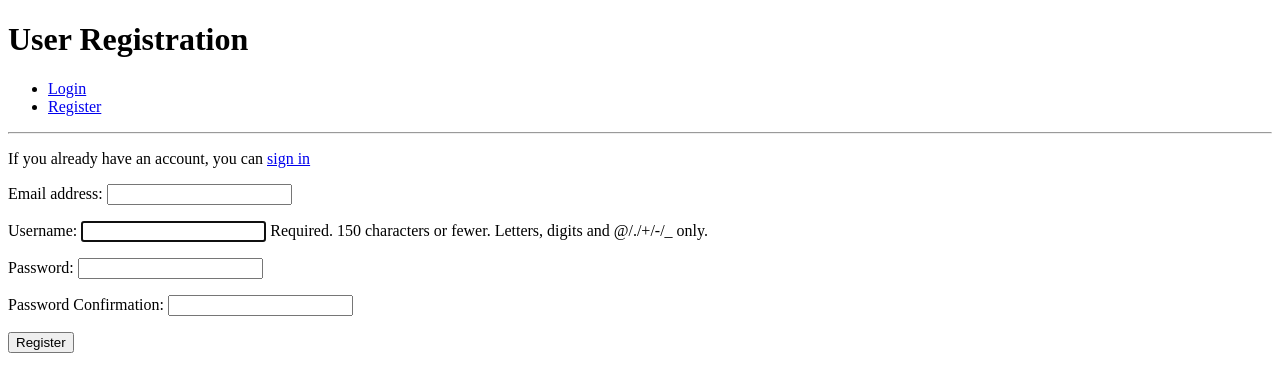
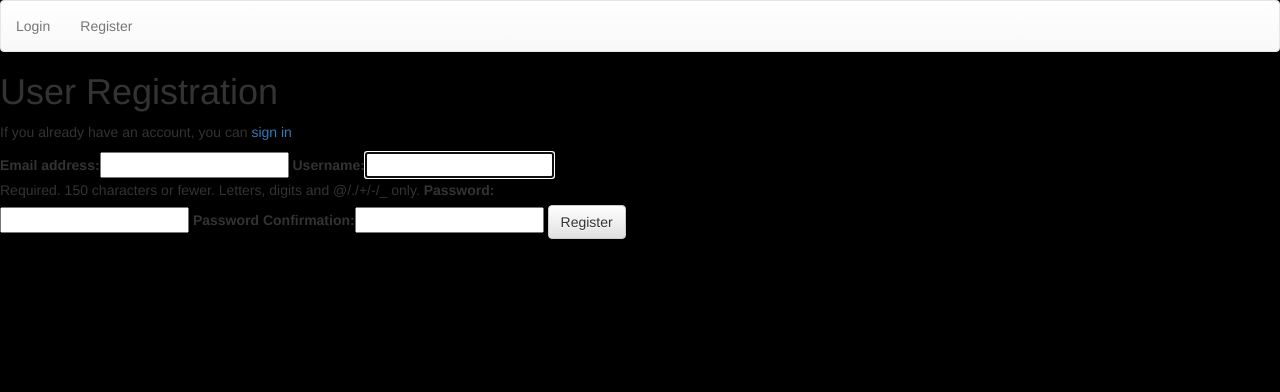
Before and after one commit to PeterLenting/django_authentication, a Django app: page /accounts/register/ in a window 1280 px wide. Shown: the top 392 px of the page. Run offline with Django 3.2, Linux system fonts and the light colour scheme; some libraries are stand-ins or nearby versions.

Commit message:
added bootstrap and static

```diff
--- a/accounts/templates/login.html
+++ b/accounts/templates/login.html
@@ -1,4 +1,6 @@
 {% extends 'base.html' %}
+
+{% load bootstrap_tags %}
 
 {% block page_title %}Login Page{% endblock %}
 
@@ -7,8 +9,8 @@
 {% block content %}
 <form method="POST">
     {% csrf_token %}
-    {{ login_form }}
-    <button type="submit">Login</button>
+    {{ login_form | as_bootstrap}}
+    <button type="submit" class="btn btn-default">Login</button>
 </form>
 <p><a href="{% url 'password_reset' %}">Forgot Password</a></p>
 {% endblock %}
--- a/accounts/templates/registration.html
+++ b/accounts/templates/registration.html
@@ -1,4 +1,6 @@
 {% extends 'base.html' %}
+
+{% load bootstrap_tags %}
 
 {% block page_title %}Registration Page{% endblock %}
 
@@ -9,7 +11,7 @@
 
 <form method="POST">
     {% csrf_token %}
-    {{ registration_form.as_p }}
-    <button type="submit">Register</button>
+    {{ registration_form | as_bootstrap }}
+    <button type="submit" class="btn btn-default">Register</button>
 </form>
 {% endblock %}
--- a/django_auth/settings.py
+++ b/django_auth/settings.py
@@ -37,6 +37,7 @@ INSTALLED_APPS = [
     'django.contrib.sessions',
     'django.contrib.messages',
     'django.contrib.staticfiles',
+    'django_forms_bootstrap',
     'accounts'
 ]
 
@@ -124,6 +125,9 @@ USE_TZ = True
 # https://docs.djangoproject.com/en/1.11/howto/static-files/
 
 STATIC_URL = '/static/'
+STATICFILES_DIRS = [
+    os.path.join(BASE_DIR, "static")
+]
 
 MESSAGE_STORAGE = "django.contrib.messages.storage.session.SessionStorage"
 
--- /dev/null
+++ b/static/css/styles.css
@@ -0,0 +1,7 @@
+form {
+    width: 50%;
+}
+
+body {
+     background-color: black;
+}
--- a/templates/base.html
+++ b/templates/base.html
@@ -1,18 +1,24 @@
 <!DOCTYPE html>
+{% load staticfiles %}
 <html lang="en">
 <head>
     <meta charset="UTF-8">
     <meta name="viewport" content="width=device-width, initial-scale=1.0">
     <meta http-equiv="X-UA-Compatible" content="ie=edge">
     <title>{% block page_title %}{% endblock %}</title>
+
+    <!-- Latest compiled and minified CSS -->
+    <link rel="stylesheet" href="https://maxcdn.bootstrapcdn.com/bootstrap/3.3.7/css/bootstrap.min.css" integrity="sha384-BVYiiSIFeK1dGmJRAkycuHAHRg32OmUcww7on3RYdg4Va+PmSTsz/K68vbdEjh4u" crossorigin="anonymous">
+
+    <!-- Optional theme -->
+    <link rel="stylesheet" href="https://maxcdn.bootstrapcdn.com/bootstrap/3.3.7/css/bootstrap-theme.min.css" integrity="sha384-rHyoN1iRsVXV4nD0JutlnGaslCJuC7uwjduW9SVrLvRYooPp2bWYgmgJQIXwl/Sp" crossorigin="anonymous">
+    <link rel="stylesheet" href="{% static 'css/styles.css' %}" type="text/css">
+    <!-- Latest compiled and minified JavaScript -->
+    <script src="https://maxcdn.bootstrapcdn.com/bootstrap/3.3.7/js/bootstrap.min.js" integrity="sha384-Tc5IQib027qvyjSMfHjOMaLkfuWVxZxUPnCJA7l2mCWNIpG9mGCD8wGNIcPD7Txa" crossorigin="anonymous"></script>
 </head>
 <body>
-    <h1>
-        {% block page_heading %}{% endblock %}
-    </h1>
-
-    <nav>
-        <ul>
+    <nav class="navbar navbar-default">
+        <ul class="nav navbar-nav">
             {% if user.is_authenticated %}
             <li><a href="{% url 'profile' %}">Profile</a></li>
             <li><a href="{% url 'logout' %}">Logout</a></li>
@@ -23,7 +29,10 @@
         </ul>
     </nav>
 
-    <hr> {% if messages %}
+    <h1>
+        {% block page_heading %}{% endblock %}
+    </h1>
+    {% if messages %}
     <div>
         {% for message in messages %} {{ message }} {% endfor %}
     </div>
```
